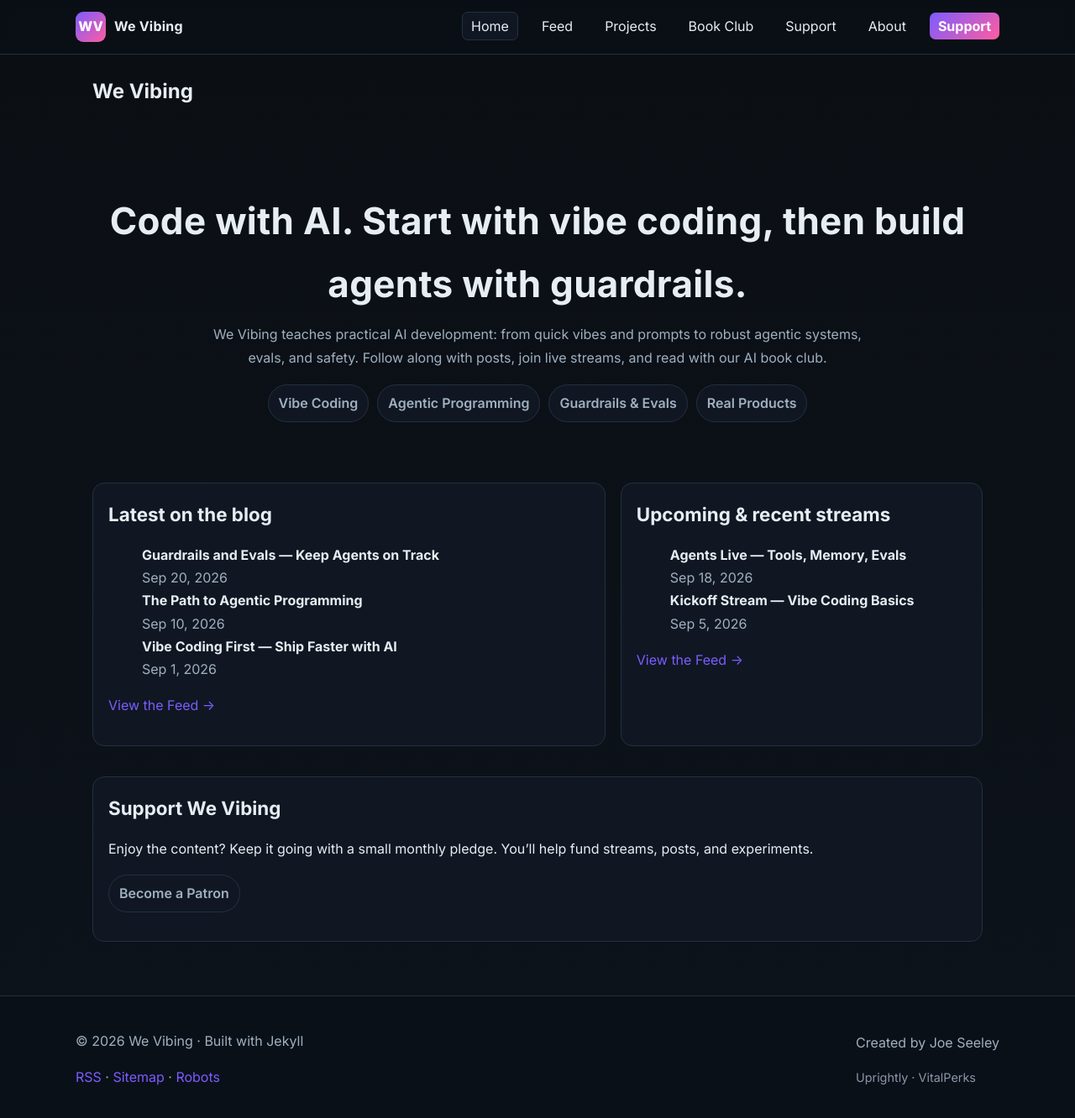
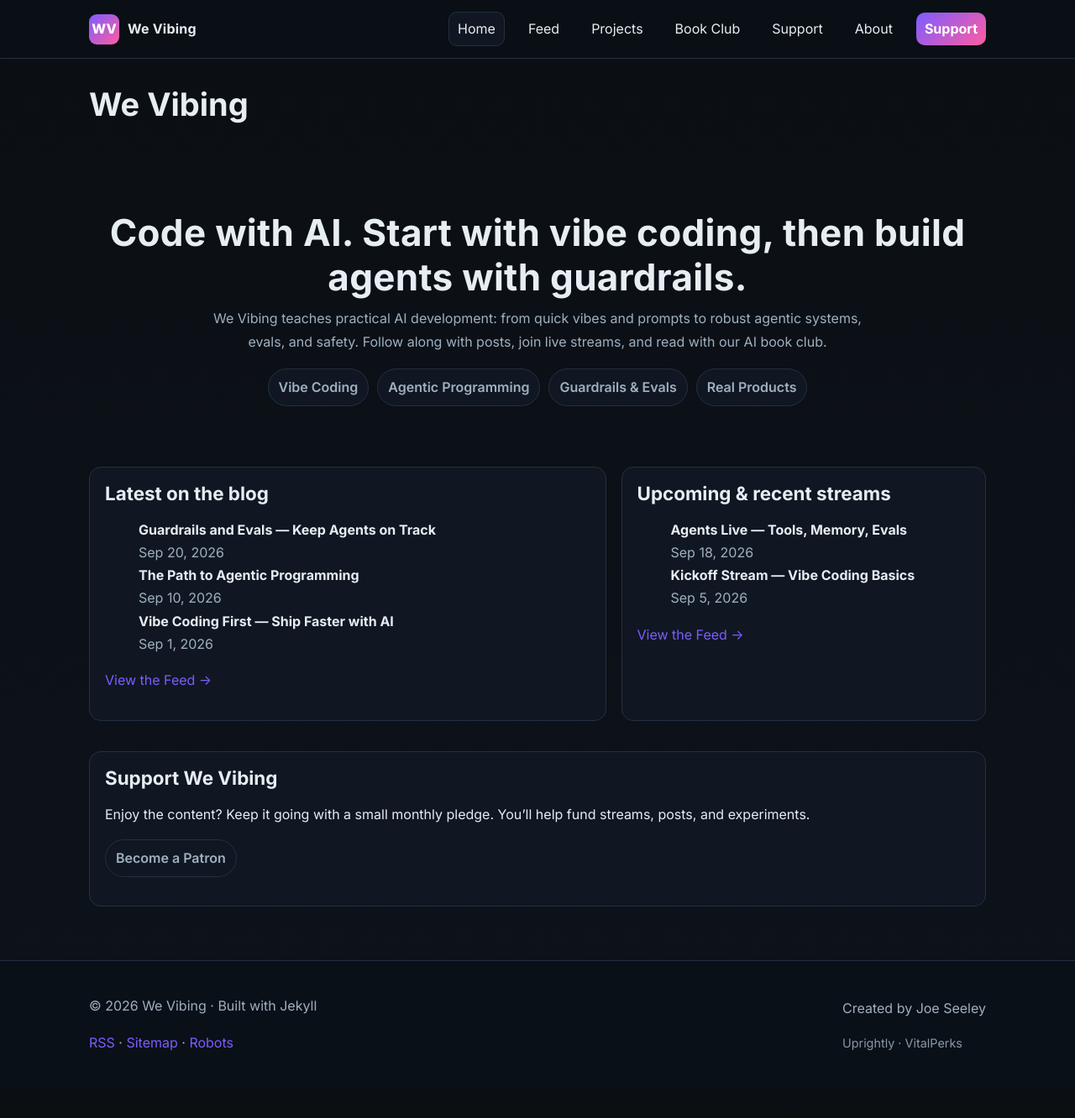
Before and after one commit to codescrapbook/wevibing, a Jekyll site: the page built from index.md, in a window 1280 px wide and 1337 px high. Shown: the top 1332 px of the window at 84% size. Built offline with Jekyll 4.4.1, drawn with Linux system fonts in a browser that asks for light colours.

Commit message:
Responsive design overhaul for mobile
* Responsive overhaul: mobile nav toggle with accessible button + JS; mobile-first grid utilities; homepage grid class refactor; feed cleanup and responsive pagination; typography and safe-area tweaks

* Fix: desktop nav hidden with JS enabled — scope collapsed state to small screens and force nav visible at ≥960px; add resize handler to reset state on desktop

---------

Co-authored-by: Cursor Agent <cursoragent@cursor.com>

```diff
--- a/_includes/header.html
+++ b/_includes/header.html
@@ -4,7 +4,15 @@
       <span class="logo">WV</span>
       <span class="brand-text">{{ site.title }}</span>
     </a>
-    <nav class="site-nav">
+    <button class="nav-toggle" aria-expanded="false" aria-controls="site-menu" aria-label="Toggle menu">
+      <span class="nav-toggle-box" aria-hidden="true">
+        <span class="nav-toggle-bar"></span>
+        <span class="nav-toggle-bar"></span>
+        <span class="nav-toggle-bar"></span>
+      </span>
+      <span class="nav-toggle-text">Menu</span>
+    </button>
+    <nav class="site-nav" id="site-menu">
       <ul>
         {% for item in site.navigation %}
           <li><a href="{{ item.url | relative_url }}" {% if page.url == item.url %}aria-current="page"{% endif %}>{{ item.title }}</a></li>
--- a/assets/css/main.scss
+++ b/assets/css/main.scss
@@ -154,3 +154,117 @@ img { max-width: 100%; height: auto; }
   .header-inner { padding: 12px 0; }
   .site-nav ul { gap: 10px; }
 }
+
+/* ===== Added: Mobile-first responsive enhancements ===== */
+/* Breakpoints */
+$bp-sm: 640px;
+$bp-md: 960px;
+$bp-lg: 1100px;
+
+/* Safer container padding with notches */
+.container {
+  padding-left: max(16px, env(safe-area-inset-left));
+  padding-right: max(16px, env(safe-area-inset-right));
+}
+.site-header {
+  padding-left: env(safe-area-inset-left);
+  padding-right: env(safe-area-inset-right);
+}
+
+/* Focus styles */
+:focus-visible {
+  outline: 2px solid var(--brand);
+  outline-offset: 2px;
+}
+
+/* Header layout updates */
+.header-inner {
+  gap: 12px;
+  flex-wrap: wrap;
+}
+
+/* Toggle button (shown on small screens) */
+.nav-toggle {
+  display: inline-flex;
+  align-items: center;
+  gap: 10px;
+  background: var(--bg-elev);
+  border: 1px solid var(--border);
+  color: var(--text);
+  padding: 8px 12px;
+  border-radius: 8px;
+  cursor: pointer;
+  font-weight: 700;
+}
+.nav-toggle:hover { text-decoration: none; }
+.nav-toggle-box {
+  display: inline-flex; flex-direction: column; gap: 3px;
+}
+.nav-toggle-bar {
+  width: 18px; height: 2px; border-radius: 2px; background: currentColor; display: block;
+}
+.nav-toggle-text { font-size: 0.95rem; }
+
+/* Mobile-first nav: stacked links; hide when JS present and closed */
+.site-nav {
+  width: 100%;
+  margin-top: 8px;
+}
+.site-nav ul {
+  display: flex; flex-direction: column; gap: 6px;
+  align-items: stretch;
+}
+.site-nav a {
+  display: block;
+  color: var(--text);
+  padding: 12px 12px;
+  border-radius: 10px;
+  min-height: 44px; /* touch target */
+}
+.site-nav .cta a { text-align: center; }
+/* Scope collapsed nav to small screens only */
+$bp-md-down: ($bp-md - 1px);
+@media (max-width: $bp-md-down) {
+  .js .site-nav { display: none; }
+  .nav-open .site-nav { display: block; }
+}
+
+/* Grid: 1 column by default; 12-column at md+ */
+.grid { grid-template-columns: 1fr; }
+@media (min-width: $bp-md) {
+  .grid { grid-template-columns: repeat(12, 1fr); }
+}
+/* Grid span utilities (apply at md+) */
+@media (min-width: $bp-md) {
+  .md-col-12 { grid-column: span 12; }
+  .md-col-7 { grid-column: span 7; }
+  .md-col-5 { grid-column: span 5; }
+}
+
+/* Desktop nav restores horizontal layout and hides toggle */
+@media (min-width: $bp-md) {
+  .nav-toggle { display: none; }
+  .header-inner { flex-wrap: nowrap; }
+  .site-nav { width: auto; margin-top: 0; }
+  .site-nav ul { flex-direction: row; align-items: center; gap: 18px; }
+  .site-nav a { padding: 6px 10px; min-height: 0; display: inline-block; }
+  /* Force nav visible on desktop regardless of JS/body state */
+  .js .site-nav,
+  .nav-open .site-nav { display: block !important; }
+}
+
+/* Typography improvements */
+h1, h2, h3 { line-height: 1.2; overflow-wrap: anywhere; }
+.page .page-header h1,
+.post .post-header h1,
+.stream .stream-header h1 { font-size: clamp(26px, 5vw, 38px); }
+h2 { font-size: clamp(20px, 3.2vw, 28px); }
+h3 { font-size: clamp(18px, 2.6vw, 22px); }
+
+/* Feed page spacing and pagination */
+.feed-articles article { margin-bottom: 18px; }
+@media (min-width: $bp-sm) { .feed-articles article { margin-bottom: 24px; } }
+@media (min-width: $bp-md) { .feed-articles article { margin-bottom: 28px; } }
+.feed-articles .card { padding: 16px; }
+.pagination { display: flex; gap: 10px; align-items: center; flex-wrap: wrap; }
+.pagination .pill { display: inline-flex; }
--- a/index.md
+++ b/index.md
@@ -21,7 +21,7 @@ permalink: /
 
 <div class="section">
   <div class="grid">
-    <div class="card" style="grid-column: span 7;">
+    <div class="card md-col-7">
       <h2>Latest on the blog</h2>
       <ul class="post-list">
         {% assign latest_posts = site.posts | slice: 0, 5 %}
@@ -34,7 +34,7 @@ permalink: /
       </ul>
       <p><a href="{{ '/feed/' | relative_url }}">View the Feed →</a></p>
     </div>
-    <div class="card" style="grid-column: span 5;">
+    <div class="card md-col-5">
       <h2>Upcoming & recent streams</h2>
       <ul class="stream-list">
         {% assign latest_streams = site.streams | sort: 'stream_date' | reverse | slice: 0, 4 %}
@@ -52,7 +52,7 @@ permalink: /
 
 <div class="section">
   <div class="grid">
-    <div class="card" style="grid-column: span 12;">
+    <div class="card md-col-12">
       <h2>Support We Vibing</h2>
       <p>Enjoy the content? Keep it going with a small monthly pledge. You’ll help fund streams, posts, and experiments.</p>
       <p><a class="pill" href="https://www.patreon.com/wevibing" target="_blank" rel="noopener">Become a Patron</a></p>
```
Also changed, not shown: _layouts/default.html (+33 -0 lines), feed/index.html (+3 -5 lines), Gemfile.lock (added).
